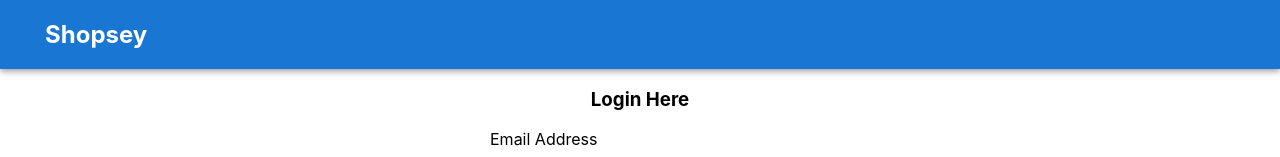
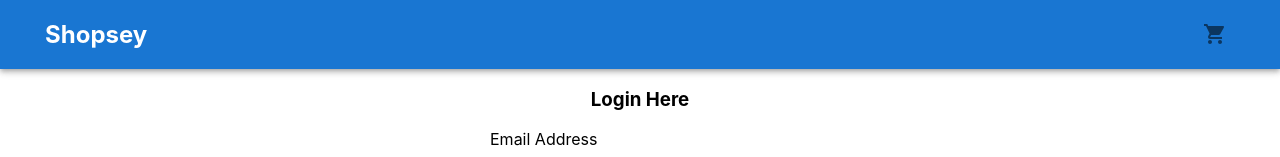
Before and after one commit to AkashPatel18/finmo-assignment, a React (Create React App) app: page /login in a window 1280 px wide. Shown: the top 157 px of the page. Built offline with nearby package versions, Linux system fonts and the light colour scheme.

Commit message:
feat : added cart screen

```diff
--- a/src/App.js
+++ b/src/App.js
@@ -5,6 +5,7 @@ import { Home } from "./Screens/Home";
 import { Login } from "./Screens/Login";
 import { Signup } from "./Screens/Signup";
 import { Product } from "./Screens/Product";
+import { Cart } from "./Screens/Cart";
 
 function App() {
   const dispatch = useDispatch();
@@ -19,6 +20,7 @@ function App() {
           <>
             <Route path="/" element={<Home />} />
             <Route path="/product/:id" element={<Product />} />
+            <Route path="/cart" element={<Cart />} />
           </>
         ) : (
           <>
--- a/src/Redux/actions/productActions.js
+++ b/src/Redux/actions/productActions.js
@@ -1,5 +1,5 @@
 import axios from "axios";
-import { FETCH_PRODUCTS_FAIL } from "../reducers/productReducers";
+import { ADD_TO_CART, FETCH_PRODUCTS_FAIL } from "../reducers/productReducers";
 import { BASE_URL } from "./../../utils/api";
 import { FETCH_PRODUCTS_SUCCESS } from "./../reducers/productReducers";
 
@@ -11,3 +11,7 @@ export const fetchProducts = () => async (dispatch, getState) => {
     dispatch({ type: FETCH_PRODUCTS_FAIL });
   }
 };
+
+export const addToCart = (product) => (dispatch) => {
+  dispatch({ type: ADD_TO_CART, payload: product });
+};
--- a/src/Redux/reducers/productReducers.js
+++ b/src/Redux/reducers/productReducers.js
@@ -1,15 +1,21 @@
 export const FETCH_PRODUCTS = "FETCH_PRODUCTS";
 export const FETCH_PRODUCTS_FAIL = "FETCH_PRODUCTS_FAIL";
 export const FETCH_PRODUCTS_SUCCESS = "FETCH_PRODUCTS_SUCCESS";
+export const ADD_TO_CART = "ADD_TO_CART";
 
-export const productReducer = (state = {}, action) => {
+export const productReducer = (state = { cartItems: [] }, action) => {
   switch (action.type) {
     case FETCH_PRODUCTS:
-      return { products: [], loading: true };
+      return { products: [], loading: true, cartItems: [] };
     case FETCH_PRODUCTS_SUCCESS:
-      return { products: action.payload, loading: false };
+      return { products: action.payload, loading: false, cartItems: [] };
     case FETCH_PRODUCTS_FAIL:
-      return { error: "there is some error while fetching products" };
+      return {
+        error: "there is some error while fetching products",
+        cartItems: [],
+      };
+    case ADD_TO_CART:
+      return { ...state, cartItems: [...state.cartItems, action.payload] };
     default:
       return state;
   }
--- a/src/component/NavBar.js
+++ b/src/component/NavBar.js
@@ -1,10 +1,50 @@
 import { AppBar } from "@mui/material";
 import React from "react";
+import Badge from "@mui/material/Badge";
+import { styled } from "@mui/material/styles";
+import IconButton from "@mui/material/IconButton";
+import ShoppingCartIcon from "@mui/icons-material/ShoppingCart";
+import { Link, useNavigate } from "react-router-dom";
+import { useSelector } from "react-redux";
 
 export const NavBar = () => {
+  const StyledBadge = styled(Badge)(({ theme }) => ({
+    "& .MuiBadge-badge": {
+      right: -3,
+      top: 13,
+      border: `2px solid ${theme.palette.background.paper}`,
+      padding: "0 4px",
+    },
+  }));
+  const linkStyle = {
+    textDecoration: "none",
+    color: "white",
+  };
+
+  const { cartItems } = useSelector((state) => state).products;
+
+  const navigate = useNavigate();
+
+  const handleCartClick = () => {
+    navigate("/cart");
+  };
+
   return (
-    <AppBar position="static" className="navbar">
-      <h2>Shopsey</h2>
+    <AppBar position="static">
+      <div className="navbar">
+        <Link to={"/"} style={linkStyle}>
+          <div>
+            <h2>Shopsey</h2>
+          </div>
+        </Link>
+        <div onClick={handleCartClick}>
+          <IconButton aria-label="cart">
+            <StyledBadge badgeContent={cartItems.length} color="secondary">
+              <ShoppingCartIcon />
+            </StyledBadge>
+          </IconButton>
+        </div>
+      </div>
     </AppBar>
   );
 };
--- a/src/global.css
+++ b/src/global.css
@@ -49,6 +49,10 @@ code {
 
 .navbar {
   padding: 0px 45px;
+  display: flex;
+  flex-direction: row;
+  justify-content: space-between;
+  align-items: center;
 }
 
 .form {
--- /dev/null
+++ b/src/screens/Cart.js
@@ -0,0 +1,5 @@
+import React from "react";
+
+export const Cart = () => {
+  return <div>Cart</div>;
+};
--- a/src/screens/Product.js
+++ b/src/screens/Product.js
@@ -1,11 +1,23 @@
 import { Container, Rating, Typography, Button } from "@mui/material";
 import React from "react";
 import { useLocation, useParams } from "react-router-dom";
+import { useDispatch } from "react-redux";
+import { addToCart } from "../Redux/actions/productActions";
 
 export const Product = () => {
   const { state } = useLocation();
 
-  const { id, image, title, rating, price, description } = state.product;
+  const { id, image, title, rating, price, description, category } =
+    state.product;
+
+  console.log(state.product);
+
+  const dispatch = useDispatch();
+
+  const handleAddToCart = () => {
+    alert("product is added to cart");
+    dispatch(addToCart(state.product));
+  };
 
   return (
     <Container fixed>
@@ -14,6 +26,7 @@ export const Product = () => {
           <img src={image} style={{ height: "200px", width: "400px" }} />
         </div>
         <div style={{ maxWidth: 500 }}>
+          <p style={{ fontSize: 13, color: "grey" }}>{category}</p>
           <p style={{ fontSize: 20 }}>{title}</p>
           <Rating
             name="half-rating-read"
@@ -24,6 +37,7 @@ export const Product = () => {
           <h5 style={{ fontSize: 25 }}>₹{price}</h5>
           <Typography component={"p"}>{description}</Typography>
           <Button
+            onClick={handleAddToCart}
             style={{ marginTop: 30, background: "#ff9f00", color: "white" }}
           >
             Add To Cart
```
